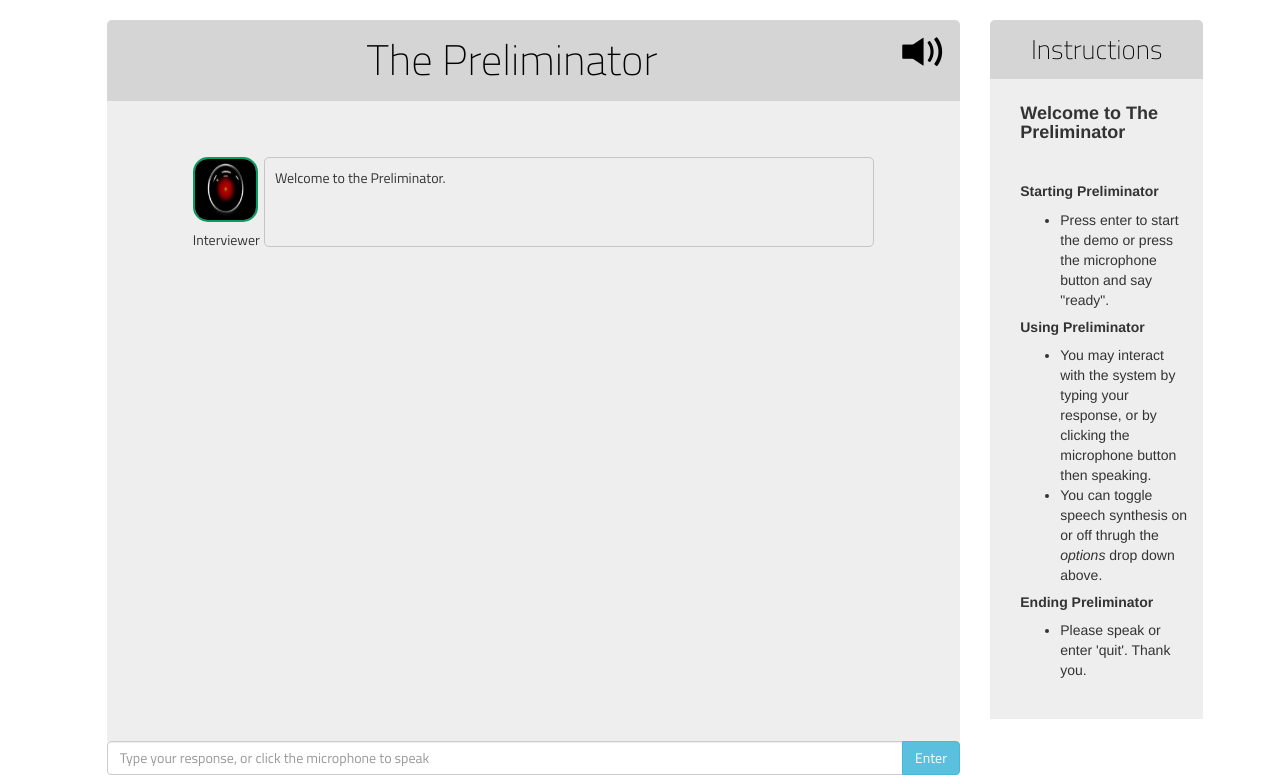
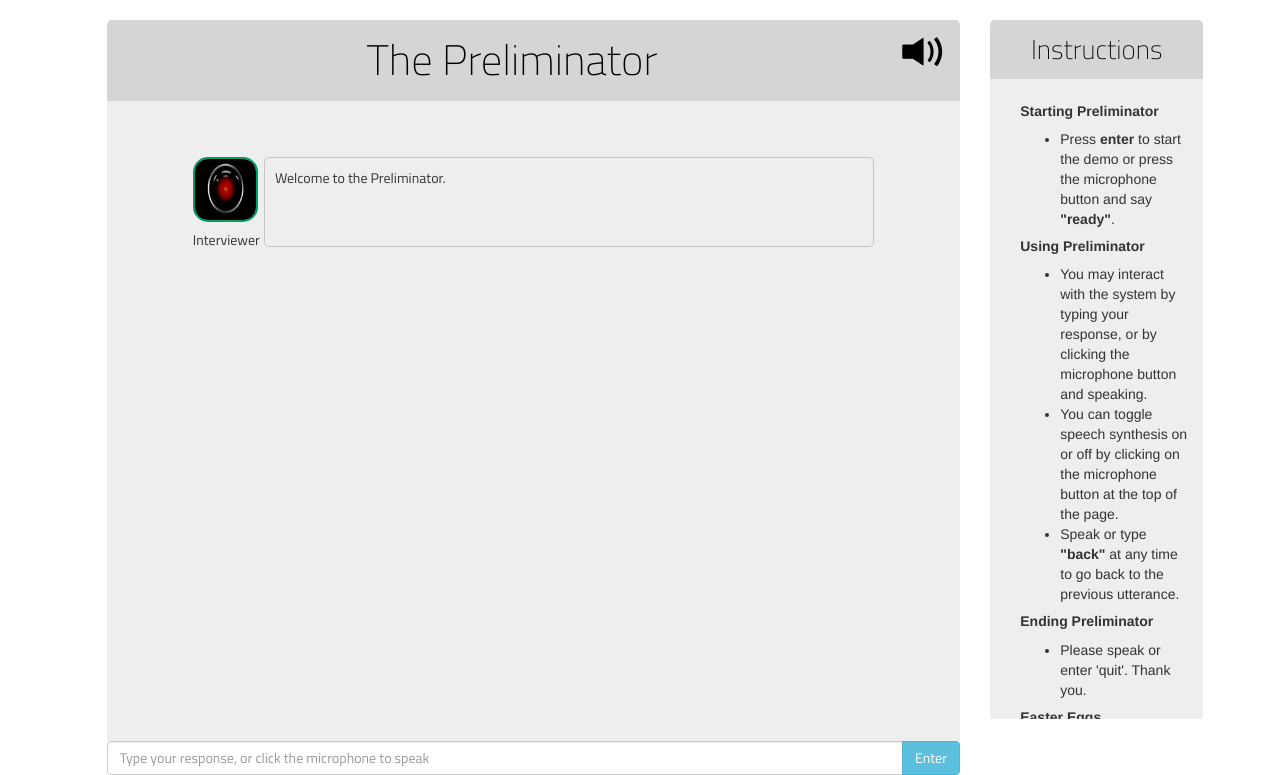
Before and after one commit to SlightlyUnorthodox/DialogueSystems, a Django app: page /interview_page in a window 1280 px wide. Shown: the part 52-827 px from the top of the page. Run offline with Django 3.2, Linux system fonts and the light colour scheme; data comes from the database, SQL or seed files in the repository; both versions use the stored data as it was after the commit; some libraries are stand-ins or nearby versions; some web fonts are replaced.

Commit message:
Added instructions to and cleaned up the sidebar.

```diff
--- a/preliminator/template/interview_page.html
+++ b/preliminator/template/interview_page.html
@@ -195,20 +195,23 @@
 
                    <div class="panel-body chat-box-main" id = "add-messages">
                          <div class="col-xs-offset-1">
-                            <h4> <b>Welcome to The Preliminator </b> </h4>
-                            <hr/>
-                            <h5> <b>Starting Preliminator</b> </h5>
+                           	<h5> <b>Starting Preliminator</b> </h5>
                             <ul>
-                            <li>Press enter to start the demo or press the microphone button and say "ready".</li>
+                            <li>Press <b>enter</b> to start the demo or press the microphone button and say <b>"ready"</b>.</li>
                             </ul>
                             <h5> <b>Using Preliminator</b> </h5>
                             <ul>
-                            <li>You may interact with the system by typing your response, or by clicking the microphone button then speaking.</li>
-                            <li>You can toggle speech synthesis on or off thrugh the <i>options</i> drop down above.</li>
+                            <li>You may interact with the system by typing your response, or by clicking the microphone button and speaking.</li>
+                            <li>You can toggle speech synthesis on or off by clicking on the microphone button at the top of the page.</li>
+                            <li>Speak or type <b>"back"</b> at any time to go back to the previous utterance.</li>
                             </ul>
                             <h5> <b>Ending Preliminator</b> </h5>
                             <ul>
                             <li>Please speak or enter 'quit'. Thank you.</li>
+                            </ul>
+                            <h5> <b>Easter Eggs</b> </h5>
+                            <ul>
+                            <li>Speak or type <b>"Open the pod bay doors"</b>.</li>
                             </ul>
                             <hr/>
 
```
Also changed, not shown: preliminator/db.sqlite3.
